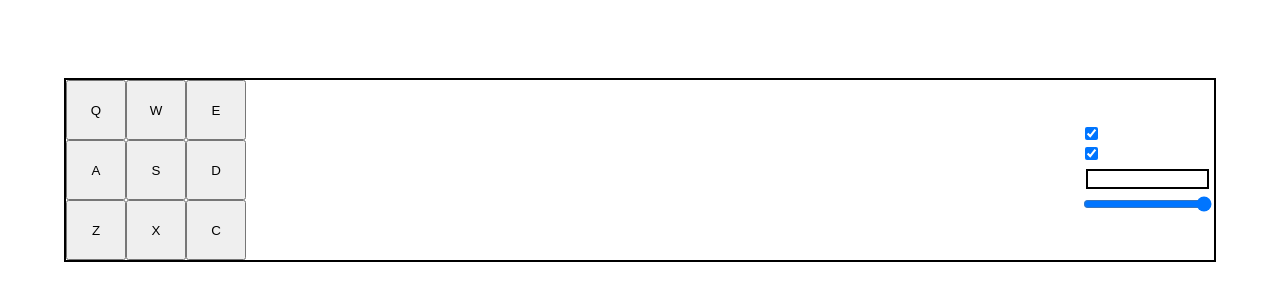
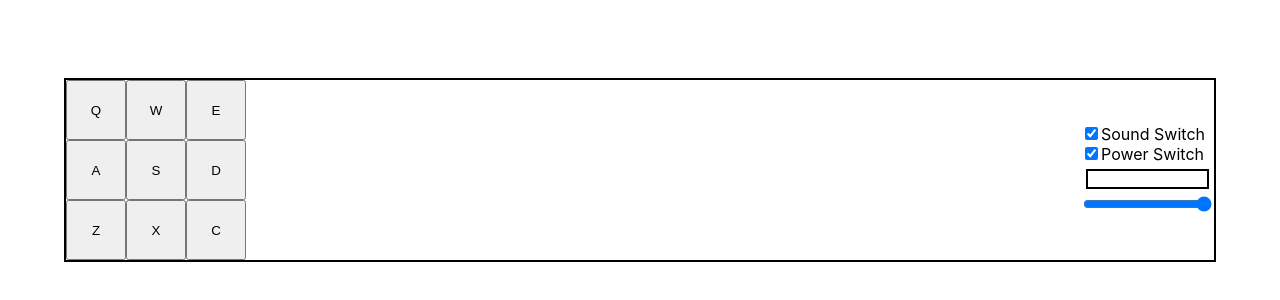
Before and after one commit to jesustellor/drumMachine, a React (Create React App) app: page / in a window 1280 px wide. Shown: the part 202-502 px from the top of the page. Built offline with nearby package versions, Linux system fonts and the light colour scheme.

Commit message:
adding input click definition, sound switch and power switch

```diff
--- a/src/App.js
+++ b/src/App.js
@@ -95,9 +95,11 @@ let createVolume = () => {
   <section>
   <div>
   {soundSwitch()}
+  Sound Switch
   </div>
   <div>
   {powerSwitch()}
+  Power Switch
   </div>
   <div id='displayBox'>
   {createDisplay()}
```
